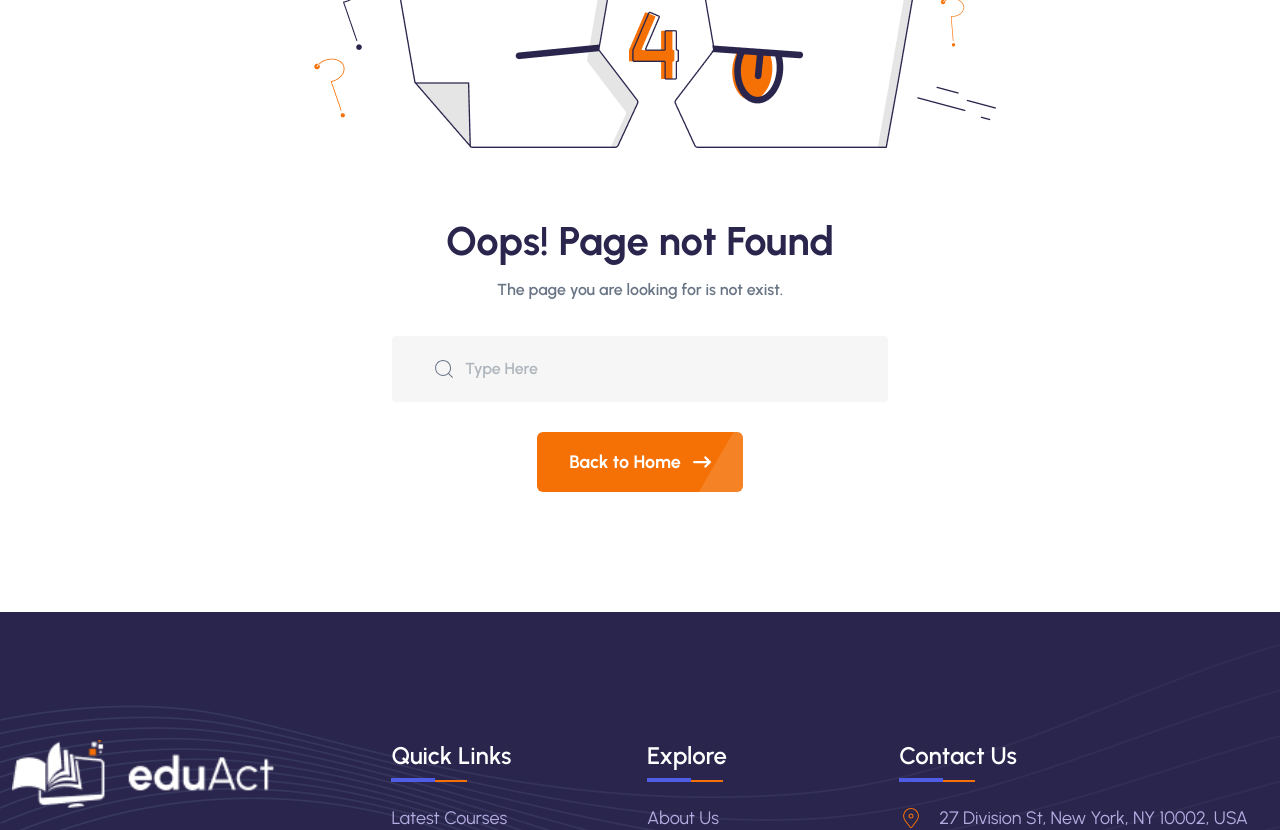
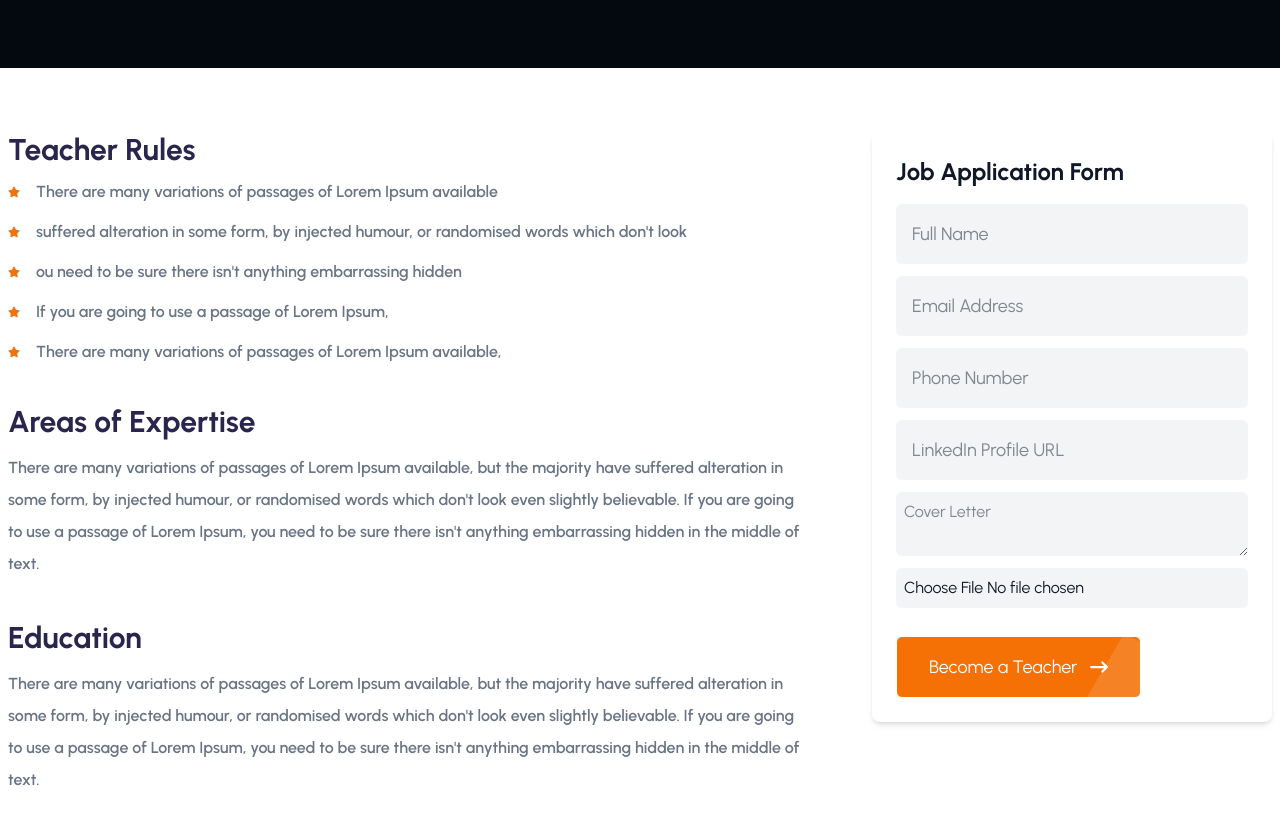
Before and after one commit to Mohammad-Nadil/ebt-eduact, a React (Vite) app: page /teacher-register in a window 1280 px wide. Shown: the part 460-1290 px from the top of the page. Built offline with nearby package versions, Linux system fonts and the light colour scheme; a web font is replaced by a local one.

Commit message:
teacher register page complete

```diff
--- a/src/components/Navbar.jsx
+++ b/src/components/Navbar.jsx
@@ -72,7 +72,7 @@ const Navbar = () => {
             />
 
             <div
-              className={`absolute top-full right-full sm:right-0 flex flex-col gap-2 rounded-md border border-secondary  p-2 text-nowrap transition-all duration-300
+              className={`absolute top-full right-full sm:right-0 flex flex-col gap-2 rounded-md border border-secondary  p-2 text-nowrap transition-all duration-300 text-primaryDark bg-white
               ${show ? "visible opacity-100" : "invisible opacity-0"}`}
             >
               {aboutLinks.map((item) => (
--- a/src/components/teacher/BecomeTeacher.jsx
+++ b/src/components/teacher/BecomeTeacher.jsx
@@ -3,27 +3,179 @@ import Container from "../Container";
 import bg from "/images/home-images/becomeBg.png";
 import {
   FaAngleRight,
+  FaArrowRightLong,
   FaFacebookF,
   FaLinkedinIn,
+  FaStar,
   FaYoutube,
 } from "react-icons/fa6";
 import TeacherCard from "../TeacherCard";
 
 const BecomeTeacher = () => {
   const teachers = [1, 1, 1];
+  const formFields = [
+    { type: "text", name: "fullName", placeholder: "Full Name" },
+    { type: "email", name: "email", placeholder: "Email Address" },
+    { type: "tel", name: "phone", placeholder: "Phone Number" },
+    { type: "url", name: "linkedin", placeholder: "LinkedIn Profile URL" },
+  ];
+
+  <div className="form w-1/3">
+    <div className="flex justify-center">
+      <div className="w-full max-w-md bg-white rounded-2xl shadow-lg p-8">
+        <h2 className="text-2xl font-bold text-primaryText mb-6">
+          Job Application Form
+        </h2>
+
+        <form className="flex flex-col gap-y-4">
+          {/* Mapped Inputs */}
+          {formFields.map((field) => (
+            <input
+              key={field.name}
+              type={field.type}
+              name={field.name}
+              placeholder={field.placeholder}
+              className="bg-gray-100 text-gray-900 rounded-md p-3 focus:bg-gray-200 focus:outline-none focus:ring-2 focus:ring-primary transition duration-200"
+            />
+          ))}
+
+          {/* Textarea */}
+          <textarea
+            name="coverLetter"
+            rows="4"
+            placeholder="Cover Letter"
+            className="bg-gray-100 text-gray-900 rounded-md p-3 focus:bg-gray-200 focus:outline-none focus:ring-2 focus:ring-primary transition duration-200"
+          ></textarea>
+
+          {/* File Upload */}
+          <input
+            type="file"
+            name="resume"
+            className="bg-gray-100 text-gray-900 rounded-md p-3 file:mr-4 file:py-2 file:px-4 file:rounded-md file:border-0 file:bg-primary file:text-white hover:file:bg-primary/90 transition duration-200"
+          />
+
+          {/* Submit Button */}
+          <button
+            type="submit"
+            className="bg-primary text-white font-semibold py-3 rounded-md mt-2 hover:bg-primary/90 transition duration-300"
+          >
+            Apply Now
+          </button>
+        </form>
+      </div>
+    </div>
+  </div>;
+
   return (
     <div>
       <div className="w-full py-10 sm:py-16 md:py-20 xl:py-43 bg-[#04090F] flex flex-col sm:gap-y-3 items-center justify-center text-white">
-        <h2 className=" font-bold text-2xl sm:text-3xl md:text-5xl">Become A Teacher</h2>
+        <h2 className=" font-bold text-2xl sm:text-3xl md:text-5xl">
+          Become A Teacher
+        </h2>
         <p className="sm:text-xl">Home / Teacher</p>
       </div>
-      <Container className="py-16 flex items-start justify-between gap-x-16 ">
-        <div className="rules w-2/3 "></div>
-        <div className="form w-1/3"></div>
+      <Container className="py-16 flex flex-col lg:flex-row items-start justify-between gap-16 ">
+        <div className=" w-full lg:w-1/2 xl:w-2/3 flex flex-col gap-y-10">
+          <div className="rules flex flex-col gap-y-3">
+            <h2 className="text-3xl font-bold text-primaryText">
+              Teacher Rules
+            </h2>
+            <div className="font-semibold text-secondaryText flex flex-col gap-y-4">
+              <p className="flex items-center gap-x-4">
+                <FaStar className="text-xs text-secondary" />
+                There are many variations of passages of Lorem Ipsum available
+              </p>
+              <p className="flex items-center gap-x-4">
+                <FaStar className="text-xs text-secondary" />
+                suffered alteration in some form, by injected humour, or
+                randomised words which don't look
+              </p>
+              <p className="flex items-center gap-x-4">
+                <FaStar className="text-xs text-secondary" />
+                ou need to be sure there isn't anything embarrassing hidden
+              </p>
+              <p className="flex items-center gap-x-4">
+                <FaStar className="text-xs text-secondary" /> If you are going
+                to use a passage of Lorem Ipsum,
+              </p>
+              <p className="flex items-center gap-x-4">
+                <FaStar className="text-xs text-secondary" />
+                There are many variations of passages of Lorem Ipsum available,
+              </p>
+            </div>
+          </div>
+          <div className="areas flex flex-col gap-y-3">
+            <h2 className="text-3xl font-bold text-primaryText">
+              Areas of Expertise
+            </h2>
+            <p className="font-semibold text-secondaryText leading-loose">
+              There are many variations of passages of Lorem Ipsum available,
+              but the majority have suffered alteration in some form, by
+              injected humour, or randomised words which don't look even
+              slightly believable. If you are going to use a passage of Lorem
+              Ipsum, you need to be sure there isn't anything embarrassing
+              hidden in the middle of text.
+            </p>
+          </div>
+          <div className="education flex flex-col gap-y-3">
+            <h2 className="text-3xl font-bold text-primaryText">Education</h2>
+            <p className="font-semibold text-secondaryText leading-loose">
+              There are many variations of passages of Lorem Ipsum available,
+              but the majority have suffered alteration in some form, by
+              injected humour, or randomised words which don't look even
+              slightly believable. If you are going to use a passage of Lorem
+              Ipsum, you need to be sure there isn't anything embarrassing
+              hidden in the middle of text.
+            </p>
+          </div>
+        </div>
+        <div className="form w-full lg:w-1/2  xl:w-1/3">
+          <div className="flex flex-col items-center justify-center">
+            <div className="w-full lg:max-w-md bg-white rounded-lg shadow-md p-6">
+              <h2 className="text-2xl font-bold text-gray-900 mb-4">
+                Job Application Form
+              </h2>
+              <form className="flex flex-col gap-y-3">
+                {formFields.map((field) => (
+                  <input
+                    key={field.name}
+                    type={field.type}
+                    name={field.name}
+                    required
+                    placeholder={field.placeholder}
+                    className="bg-gray-100 text-gray-900 rounded-md p-4 focus:bg-gray-200 focus:outline-none focus:ring-2 focus:ring-primary transition duration-200 text-lg"
+                  />
+                ))}
+                <textarea
+                  name="cover_letter"
+                  className="bg-gray-100 text-gray-900 border-0 rounded-md p-2  focus:bg-gray-200 focus:outline-none focus:ring-1 focus:ring-blue-500 transition ease-in-out duration-150"
+                  placeholder="Cover Letter"
+                ></textarea>
+                <input
+                  type="file"
+                  className="bg-gray-100 text-gray-900 border-0 rounded-md p-2 mb-4 focus:bg-gray-200 focus:outline-none focus:ring-1 focus:ring-blue-500 transition ease-in-out duration-150"
+                  placeholder="Resume"
+                />
+                <div className="btn">
+                  <button type="submit" className="text-base sm:text-lg flex items-center gap-x-3 py-2 sm:py-4 px-5 sm:px-8 rounded-md bg-secondary text-white hover:bg-secondary border border-white hover:border-secondary duration-300 relative after:w-1/5 after:h-[200%] after:bg-[#F6F5F521] z-0 after:-z-10  after:absolute after:top-0 after:right-0 overflow-hidden after:rotate-30 hover:cursor-pointer hover:after:h-[500%] hover:after:rotate-0 hover:after:w-full after:duration-300 hover:after:-top-10 ">
+                    <p>Become a Teacher</p>
+                    <FaArrowRightLong />
+                  </button>
+                </div>
+              </form>
+            </div>
+          </div>
+        </div>
       </Container>
-      <section className="relative z-10 px-3 xs:px-5" >
-        <img className="w-full h-1/3 object-cover absolute bottom-0 left-0 bg-neutral-200 opacity-45 z-0" src={bg} alt=" bg " />
-        <Container className={`flex flex-col gap-y-8 sm:gap-y-10 lg:gap-y-20 py-20 relative z-10 `}>
+      <section className="relative z-10 px-3 xs:px-5">
+        <img
+          className="w-full h-1/3 object-cover absolute bottom-0 left-0 bg-neutral-200 opacity-45 z-0"
+          src={bg}
+          alt=" bg "
+        />
+        <Container
+          className={`flex flex-col gap-y-8 sm:gap-y-10 lg:gap-y-20 py-20 relative z-10 `}
+        >
           <div className="heading mx-auto flex flex-col items-center  md:gap-y-3 font-bold">
             <p className="text-xl sm:text-2xl text-primary flex items-center">
               Our Teacher
@@ -40,7 +192,7 @@ const BecomeTeacher = () => {
           </div>
           <div className="grid grid-cols-3 gap-6 sm:gap-10 md:gap-16 xl:gap-30">
             {teachers.map((item, index) => (
-             <TeacherCard key={index} />
+              <TeacherCard key={index} />
             ))}
           </div>
         </Container>
--- a/src/components/teacher/Gallery.jsx
+++ b/src/components/teacher/Gallery.jsx
@@ -1,32 +1,32 @@
-import React from 'react'
-import Container from '../Container'
+import React from "react";
+import Container from "../Container";
+import { NavLink } from "react-router-dom";
 
 const Gallery = () => {
-  const circle = [1, 1, 1, 1, 1, 1]
+  const circle = [1, 1, 1, 1, 1, 1];
 
   return (
     <div>
-      <div className="w-full py-[170px] bg-[#04090F] flex items-center justify-center">
+      <div className="w-full py-10 sm:py-16 md:py-20 xl:py-43 bg-[#04090F] flex flex-col sm:gap-y-3 items-center justify-center text-white">
         <h2 className="text-white font-bold text-5xl">Gallery</h2>
+        <p className="sm:text-xl">Home / Gallery</p>
       </div>
 
-      <Container className="py-16 grid grid-cols-3 gap-10">
+      <Container className="grid grid-cols-3 gap-3 sm:gap-10 md:gap-16 xl:gap-30 py-10 sm:py-16 md:py-20">
         {circle.map((item, index) => (
-          <div
+          <NavLink
+            to="/become-teacher"
             key={index}
-            className="group relative w-[400px] h-[550px] rounded-full bg-[#122640] overflow-hidden cursor-pointer"
+            className="group relative w-full group aspect-2/3 bg-neutral-400 rounded-full overflow-hidden"
           >
-            <div className="absolute inset-0 bg-[#3E4DB7] flex items-center justify-center
-                            opacity-0 group-hover:opacity-100
-                            scale-90 group-hover:scale-100
-                            transition-all duration-300 ease-in-out">
+            <div className="absolute inset-0 bg-[#3E4DB7] flex items-center justify-center opacity-0 group-hover:opacity-100 group-hover:scale-100 transition-all duration-300 ease-in-out">
               <span className="text-white text-6xl font-light">+</span>
             </div>
-          </div>
+          </NavLink>
         ))}
       </Container>
     </div>
-  )
-}
+  );
+};
 
-export default Gallery
+export default Gallery;
--- a/src/components/teacher/Teacher.jsx
+++ b/src/components/teacher/Teacher.jsx
@@ -2,40 +2,20 @@ import React from "react";
 import Container from "../Container";
 import { FaLinkedinIn, FaYoutube } from "react-icons/fa6";
 import { FaFacebookF } from "react-icons/fa";
+import TeacherCard from "../TeacherCard";
 
 const Teacher = () => {
   const teachers = [1, 1, 1, 1, 1, 1];
 
   return (
     <div>
-      <div className="w-full py-43 bg-[#04090F] flex items-center justify-center">
+      <div className="w-full py-10 sm:py-16 md:py-20 xl:py-43 bg-[#04090F] flex flex-col sm:gap-y-3 items-center justify-center text-white">
         <h2 className="text-white font-bold text-5xl">Teacher</h2>
+        <p className="sm:text-xl">Home / Teacher</p>
       </div>
-      <Container className="py-16 grid grid-cols-3 gap-25 ">
+      <Container className="px-5 lg:px-14 py-16 grid grid-cols-3 gap-6 sm:gap-10 md:gap-16 lg:gap-20 xl:gap-25 ">
         {teachers.map((item, index) => (
-          <div
-            key={index}
-            className="w-full group aspect-2/3 bg-neutral-400 rounded-full after:h-1/2 relative after:w-[115%]  after:bg-secondary after:absolute after:bottom-0 after:left-1/2 after:-translate-x-1/2 after:translate-y-[10%] after:z-[-1] hover:after:bg-primary   after:rounded-b-full after:duration-300 "
-          >
-            <div className="text opacity-0 group-hover:opacity-100 duration-300 h-full w-full rounded-full flex items-center justify-center flex-col gap-y-5 bg-black/20 ">
-              <div className="member flex flex-col text-center ">
-                <h2 className="name text-3xl lg:text-4xl"> Devon Lane</h2>
-                <p className="title text-xl"> Web Designer </p>
-              </div>
-              <div className="social flex items-center gap-3">
-                {[<FaFacebookF />, <FaLinkedinIn />, <FaYoutube />].map(
-                  (item, index) => (
-                    <div
-                      key={index}
-                      className="icon w-7  aspect-square rounded-full border border-primary grid place-items-center"
-                    >
-                      {item}
-                    </div>
-                  ),
-                )}{" "}
-              </div>
-            </div>
-          </div>
+          <TeacherCard key={index} />
         ))}
       </Container>
     </div>
--- a/src/main.jsx
+++ b/src/main.jsx
@@ -46,7 +46,7 @@ createRoot(document.getElementById("root")).render(
             <Route path="/product" element={<Product />} />
             <Route path="/product/:id" element={<ProductDetail />} />
             <Route path="/teacher" element={<Teacher />} />
-            <Route path="/become-teacher" element={<BecomeTeacher />} />
+            <Route path="/teacher-register" element={<BecomeTeacher />} />
             <Route path="/gallery" element={<Gallery />} />
             <Route path="/cart" element={<Cart />} />
             <Route path="/checkout" element={<Checkout />} />
--- a/src/pages/Contact.jsx
+++ b/src/pages/Contact.jsx
@@ -8,11 +8,9 @@ const Contact = () => {
   return (
     <>
       <div className="w-full font-urbanist">
-        {/* Spacer for Absolute Navbar */}
-        <div className="h-16 sm:h-18 md:h-20 lg:h-24"></div>
 
         {/* Your FAQ Section */}
-        <div className="bg-black text-white h-[397px] flex items-center justify-center  font-urbanist">
+        <div className="w-full py-10 sm:py-16 md:py-20 xl:py-43 bg-[#04090F] flex flex-col sm:gap-y-3 items-center justify-center text-white">
           <h1 className="text-3xl md:text-5xl font-bold uppercase">
             contact us
             <p className="font-normal text-[16px] text-center mt-2">Home  /  About </p>
@@ -105,7 +103,7 @@ const Contact = () => {
           </div>
         </div>
       </div>
-      <img src="/public/images/map.png" alt="map" />
+      <img className="mx-auto w-full aspect-video md:aspect-4/1" src="/public/images/map.png" alt="map" />
     </>
   );
 
--- a/src/pages/Faq.jsx
+++ b/src/pages/Faq.jsx
@@ -37,11 +37,9 @@ const Faq = () => {
   return (
     <>
       <div className="w-full">
-        {/* Spacer for Absolute Navbar */}
-        <div className="h-16 sm:h-18 md:h-20 lg:h-24"></div>
 
         {/* Your FAQ Section */}
-        <div className="bg-black text-white h-[397px] flex items-center justify-center">
+        <div className="w-full py-10 sm:py-16 md:py-20 xl:py-43 bg-[#04090F] flex flex-col sm:gap-y-3 items-center justify-center text-white">
           <h1 className="text-3xl md:text-5xl font-bold font-urbanist">
             FAQ Page
           </h1>
--- a/src/pages/Product.jsx
+++ b/src/pages/Product.jsx
@@ -21,8 +21,8 @@ const Product = () => {
       <section>
         <div className="bg-gray-50 min-h-screen">
           {/* Header Section */}
-          <div className="bg-[#0b0d17] text-white pt-35 pb-30 text-center">
-            <h1 className="text-7xl font-bold uppercase font-urbanist leading-12 tracking-widest">
+          <div className="w-full py-10 sm:py-16 md:py-20 xl:py-43 bg-[#04090F] flex flex-col sm:gap-y-3 items-center justify-center text-white">
+            <h1 className="text-3xl md:text-5xl font-bold uppercase font-urbanist leading-12 ">
               Products
             </h1>
             <p className="text-lg font-normal mt-2 font-urbanist">
```
